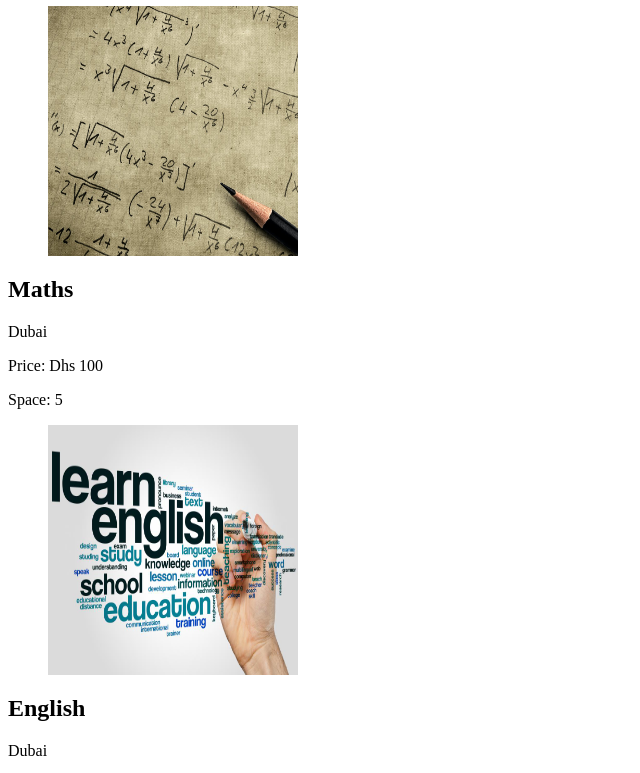
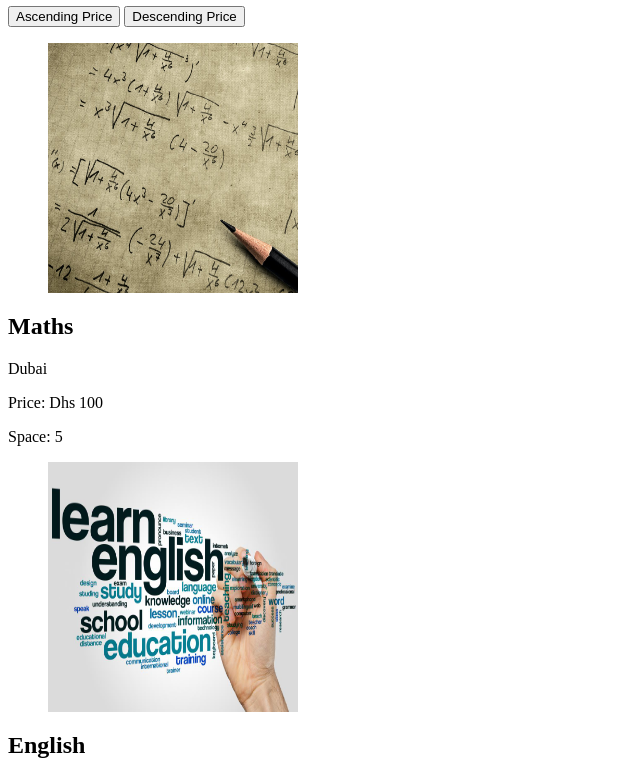
Before and after one commit to deliciads/cst3145-cw1, a plain HTML site: page index.html in a window 1280 px wide. Shown: the part 60-833 px from the top of the page, without its empty margins (0-640 px from the left). Drawn offline with nearby package versions, Linux system fonts and the light colour scheme.

Commit message:
Sorting price

```diff
--- a/index.html
+++ b/index.html
@@ -11,6 +11,14 @@
         <div id="app">
             <header>
                 <h1 v-text="sitename"></h1>
+                <button
+                    v-on:click="sortAscending">
+                    Ascending Price
+                </button>
+                <button
+                    v-on:click="sortDescending">
+                    Descending Price
+                </button>
             </header>
 
             <main>
@@ -32,11 +40,24 @@
                 data: {
                     sitename: 'School Lessons',
                     lessons: lessons,
+                },
+                methods: {
+                    sortAscending() {
+                        function ascendingData(a, b) {
+                            return a.price - b.price;
+                        }
+                        this.lessons.sort(ascendingData);
+                        },
+
+                    sortDescending() {
+                        function descendingData(a, b) {
+                            return b.price - a.price;
+                        }
+                        this.lessons.sort(descendingData);
+                        }
                 }
             })
         </script>
 
     </body>
-
-
 </html>
```
